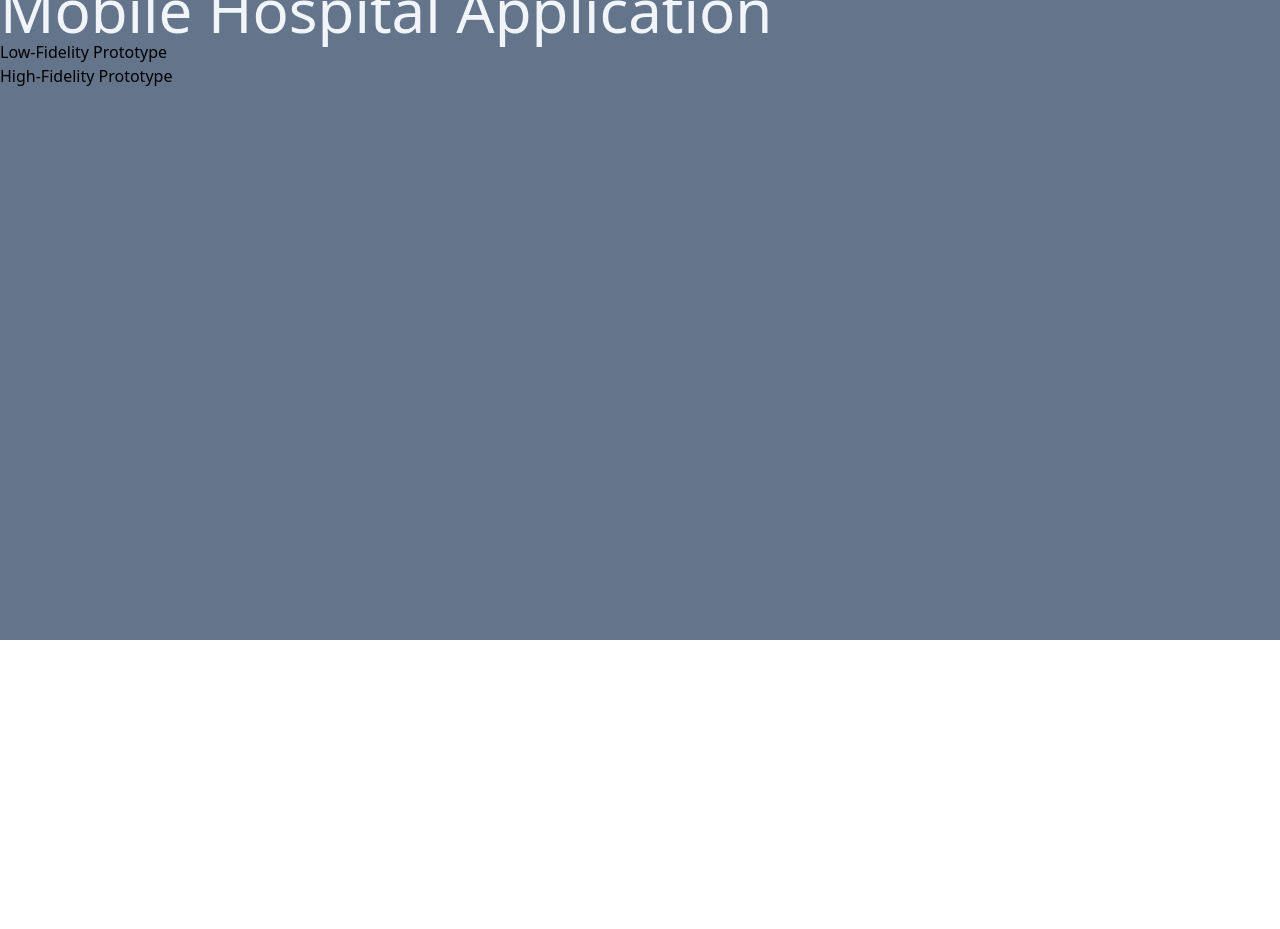
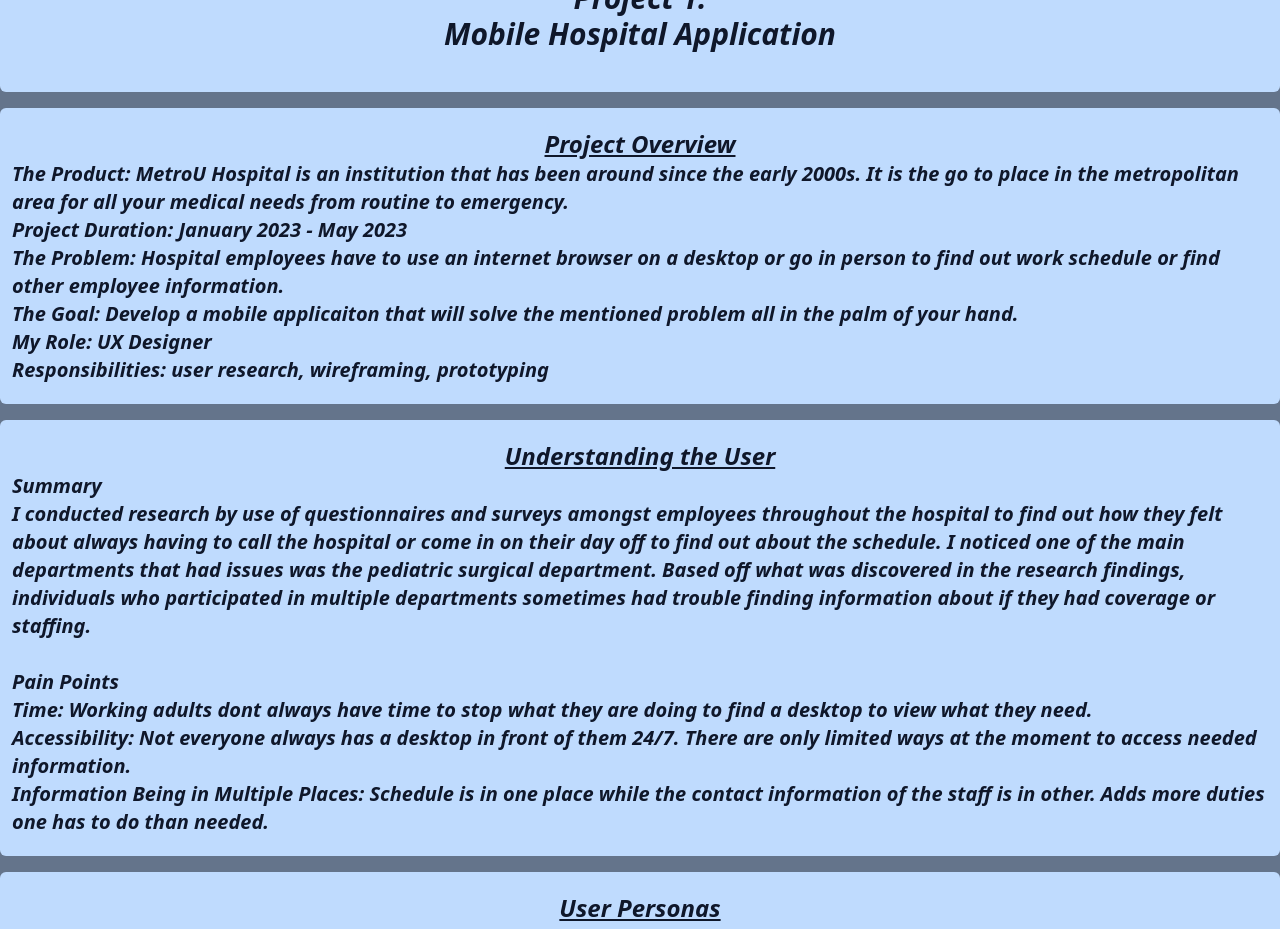
Before and after one commit to amirel15/uxportfolio, a Vue app: page /project1 in a window 1280 px wide. Shown: the part 160-1089 px from the top of the page. Before the commit the page ends 800 px from the top, so only its background shows below. Built offline with nearby package versions, Linux system fonts and the light colour scheme.

Commit message:
project 1 configured

```diff
--- a/src/views/Project1.vue
+++ b/src/views/Project1.vue
@@ -1,7 +1,157 @@
 <template>
-    <h1 class="text-6xl font-thin text-slate-100">Project 1<br/>Mobile Hospital Application</h1>
-    <div class="parts">
-        <a href="https://www.figma.com/proto/Y6mbGJNuo8DbtlaYAbaGEV/Hospital-Staff-Scheduling-App?type=design&node-id=1-2&scaling=scale-down&page-id=0%3A1&starting-point-node-id=1%3A2">Low-Fidelity Prototype<br/></a>
-        <a href="https://www.figma.com/proto/l8V6cRlk60L8a3G67cxilV/Hospital-App-New?type=design&node-id=1-5&scaling=scale-down&page-id=0%3A1&starting-point-node-id=1%3A5">High-Fidelity Prototype<br/></a>
+    <div class="wrapper">
+    <div class="title">
+        Project 1:<br/>Mobile Hospital Application
     </div>
+    <div class="overview">
+        <div class="ptitle">Project Overview</div>
+        <div class="pbody">
+            <b>The Product:</b> MetroU Hospital is an institution that has been around since the early 2000s. It is the go to place in the
+            metropolitan area for all your medical needs from routine to emergency.
+            <br/><b>Project Duration:</b> January 2023 - May 2023
+            <br/><b>The Problem:</b> Hospital employees have to use an internet browser on a desktop or go in person to find
+            out work schedule or find other employee information.
+            <br/><b>The Goal:</b> Develop a mobile applicaiton that will solve the mentioned problem all in the palm of your hand.
+            <br/><b>My Role:</b> UX Designer
+            <br/><b>Responsibilities:</b> user research, wireframing, prototyping<br/>
+        </div>
+    </div>
+    <div class="users">
+        <div class="utitle">Understanding the User</div>
+        <div class="ubody">
+            <b>Summary</b>
+            <br/>I conducted research by use of questionnaires and surveys amongst employees throughout the hospital to find out how they
+            felt about always having to call the hospital or come in on their day off to find out about the schedule. I noticed one of the
+            main departments that had issues was the pediatric surgical department. Based off what was discovered in the research findings,
+            individuals who participated in multiple departments sometimes had trouble finding information about if they had coverage or staffing.
+            <br/><br/><b>Pain Points</b>
+            <br/><b>Time:</b>  Working adults dont always have time to stop what they are doing to find a desktop to view what they need.
+            <br/><b>Accessibility:</b>  Not everyone always has a desktop in front of them 24/7. There are only limited ways at the moment to
+            access needed information.
+            <br/><b>Information Being in Multiple Places:</b>  Schedule is in one place while the contact information of the staff is in other.
+            Adds more duties one has to do than needed.
+        </div>
+        </div>
+
+        <div class="persons">
+            <div class="titleuser">User Personas</div>
+        <div class="upersonas1">
+            <b>Persona 1</b>
+            <br/><b>Name:</b> Jeffery
+            <br/><i>“I am all about helping others. In order to help them, I must first take care of myself. I love the quiet I find in nature and use it as a way to
+            decompress after a long week.”</i>
+            <br/><br/><b>About</b>
+            <br/>He is a 25 year old male living in Austin, TX. He currently has a Bachelor's degree in Nursing and works as an ICU Nurse.
+            <br/>Jeffery is an ICU nurse with a very busy and hectic schedule. They work in the Cardiac ICU of a major metropolitan hospital. On their free time, they enjoy
+            hiking and exploring nature. Since they work in a very busy hospital, ensuring there is always coverage is important. Jeffery would like an easier to navigate
+            scheduling application to ensure the rest of his team is playing to their strengths, especially at peak times.
+            <br/><br/><b>Goals:</b>
+            <br/>-To be what their patients need when they need it
+            <br/>-To balance a healthy relationship between work & personal life
+            <br/>-To find a smoother transition when it comes to shift changes to benefit both employees & patients
+            <br/><br/><b>Frustrations:</b>
+            <br/>“Being short staffed on the floor due to scheduling errors makes more unnecessary work.”
+            <br/>“If the scheduling app allowed for me to see Cardiac Departments shifts, I could make a more efficient schedule.”
+        </div>
+        <div class="upersonas2">
+            <br/><br/><b>Persona2</b>
+            <br/><b>Name:</b> Alex
+            <br/><i>“Ever since having a child, I have learned how precious time can be. Whenever I am not at work, I try to make
+            the best of it and make memories with my little one.”</i>
+            <br/><br/><b>About</b>
+            <br/>He is a 38 year old male from Nashville, TN. He currently has a PhD and MD degree and works as a Pediartic Suregon.
+            <br/>Alex has been a pediatric surgeon for about a decade. They used to work at a small hospital that didnt handle as many
+            patients as their current hospital does. They are still getting used to the demand and how often scheduling can be affected
+            due to an emergency. They dont let this bother them. They are just trying to make it work to where they can still get home
+            in time to tuck in their child whenever possible.
+            <br/><br/><b>Goals:</b>
+            <br/>-To make every patient feel a little better after surgery
+            <br/>-To try & do the minimally invasive surgery possible to make the childs recovery quicker & smoother
+            <br/>-To try to make it home at a decent hour when not on call to spend time with family instead of in an OR
+            <br/><br/><b>Frustrations:</b>
+            <br/>“Sometimes staff scheduling issues in other departments cause me to have to postpone or delay my patient's surgeries.”
+            <br/>“Sometimes I wish I could be made known somehow that my scheduled non emergent surgeries had the staff needed scheduled.”
+        </div>
+    </div>
+
+    <div class="prototypes">
+        <div class="prtitle">Usability Study: Findings</div>
+        <div class="prfind">
+            <br/>I conducted a few studies. Findings from the first study helped me decide to shrink down the population field before expanding
+            to more areas in the hospital. This is because different departments have different responsibilities and areas needed for access.
+            Individuals in the second study used a high fidelity prototype and recommended adding more color and removing repeated words.
+            <br/><br/><b>Round 1 Findings</b>
+            <br/>-Users want an app relevant to their department
+            <br/>-Users wanted a menu option instead of having to go back to home page every time
+            <br/><br/><b>Round 2 Findings</b>
+            <br/>-Users wanted more color to help differentiate objects on screen
+            <br/>-Users felt some words on screen were repetitive which caused confusion
+            <br/><br/><b>Accessibility Considerations</b>
+            <br/>-Added extra screens to eliminate clutter
+            <br/>-Added color to make it easier to differentiate objects or icons on screen
+            <br/>-Tried to add as little as needed of necessary text to avoid confusion and clutter
+            <br/><br/><b>Prototypes</b><br/>
+        <a href="https://www.figma.com/proto/Y6mbGJNuo8DbtlaYAbaGEV/Hospital-Staff-Scheduling-App?type=design&node-id=1-2&scaling=scale-down&page-id=0%3A1&starting-point-node-id=1%3A2">Click for Low-Fidelity Prototype<br/></a>
+        <a href="https://www.figma.com/proto/l8V6cRlk60L8a3G67cxilV/Hospital-App-New?type=design&node-id=1-5&scaling=scale-down&page-id=0%3A1&starting-point-node-id=1%3A5">Click for High-Fidelity Prototype<br/></a>
+        </div>
+    </div>
+
+    <div class="conclusion">
+        <div class="ctitle">Key Takeaways & Next Steps</div>
+        <div class="takeaways">
+            <br/><b>Impact</b>
+            <br/>I implemented this design towards another department in the hospital before combining the two and slow expand until
+            as much of the hospital departments and employees are included and have access.
+            <br/><br/><b>What I Learned</b>
+            <br/>I learned to not start off too big at the beginning. W h ile the goal for this application to for a whole
+            institution, starting small with just one department helped me better listen to the needs of the users and make the process easier in the future.
+        </div>
+        <div class="next">
+            <br/><b>Next Steps</b>
+            <br/>-Conduct one more study with the necessary changes made and implemented before expanding applicaiton larger.
+            <br/>-Repeat same process with the next department.
+            <br/>-Hopefully be able to combine the two departments with one functional application.
+        </div>
+    </div>
+    </div>
+
 </template>
+
+<style scoped lang="postcss">
+.wrapper {
+    @apply flex flex-col container mx-auto py-5 gap-4;
+}
+.title {
+        @apply rounded-md bg-blue-200 p-10 text-slate-900 text-center italic font-bold text-3xl;
+    }
+.overview{
+     @apply rounded-md bg-blue-200 py-5 px-3 text-slate-900 italic font-bold text-xl;
+     .ptitle {
+        @apply text-center text-2xl font-bold underline;
+     }
+}
+.users {
+     @apply rounded-md bg-blue-200 py-5 px-3 text-slate-900 italic font-bold text-xl;
+     .utitle {
+        @apply text-center text-2xl font-bold underline;
+     }
+}
+.persons {
+     @apply rounded-md bg-blue-200 py-5 px-3 text-slate-900 italic font-bold text-xl;
+     .titleuser{
+        @apply text-center text-2xl font-bold underline;
+     }
+}
+.prototypes {
+     @apply rounded-md bg-blue-200 py-5 px-3 text-slate-900 italic font-bold text-xl;
+    .prtitle{
+        @apply text-center text-2xl font-bold underline;
+    }
+}
+.conclusion {
+     @apply rounded-md bg-blue-200 py-5 px-3 text-slate-900 italic font-bold text-xl;
+     .ctitle{
+        @apply text-center text-2xl font-bold underline;
+     }
+}
+</style>
```
